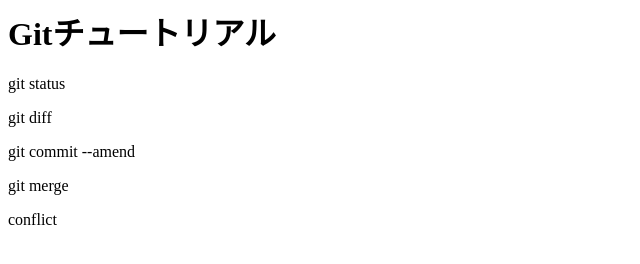
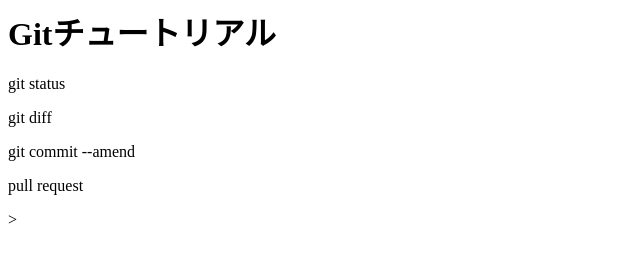
Before and after one commit to mizo-jin-sun/git_tutorial, a plain HTML site: page index.html in a window 1280 px wide. Shown: the full height of the page, 0-640 px from the left. Drawn offline with Linux system fonts and the light colour scheme.

Commit message:
pull requestを追記

```diff
--- a/index.html
+++ b/index.html
@@ -2,5 +2,4 @@
 <p>git status</p>
 <p>git diff</p>
 <p>git commit --amend</p>
-<p>git merge</p>
-<p>conflict</p>
+<p>pull request</p>>
```
